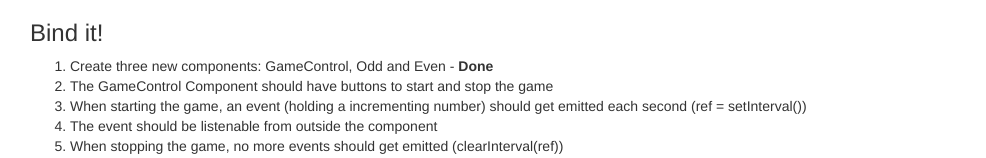
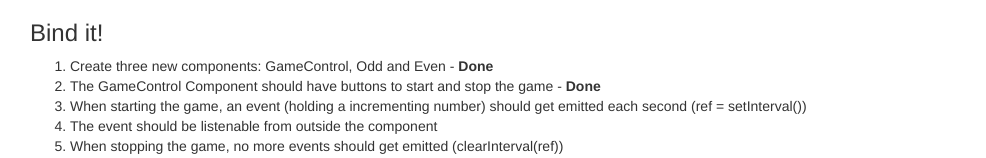
Before and after one commit to samuelcpedro/cmp-databinding-assignment-start, an Angular app: page / in a window 1280 px wide. Shown: the top 158 px of the page, without its empty margins (40-1026 px from the left). Built offline with nearby package versions, Linux system fonts and the light colour scheme.

Commit message:
The GameControl Component should have buttons to start and stop the game

```diff
--- a/src/app/app.component.html
+++ b/src/app/app.component.html
@@ -4,7 +4,7 @@
       <h3>Bind it!</h3>
       <ol>
         <li>Create three new components: GameControl, Odd and Even - <b>Done</b></li>
-        <li>The GameControl Component should have buttons to start and stop the game</li>
+        <li>The GameControl Component should have buttons to start and stop the game - <b>Done</b></li>
         <li>When starting the game, an event (holding a incrementing number) should get emitted each second (ref = setInterval())</li>
         <li>The event should be listenable from outside the component</li>
         <li>When stopping the game, no more events should get emitted (clearInterval(ref))</li>
--- a/src/app/game-control/game-control.component.html
+++ b/src/app/game-control/game-control.component.html
@@ -1,3 +1,2 @@
-<p>
-  game-control works!
-</p>
+<button class="btn btn-primary"></button>
+<button class="btn btn-danger"></button>
```
